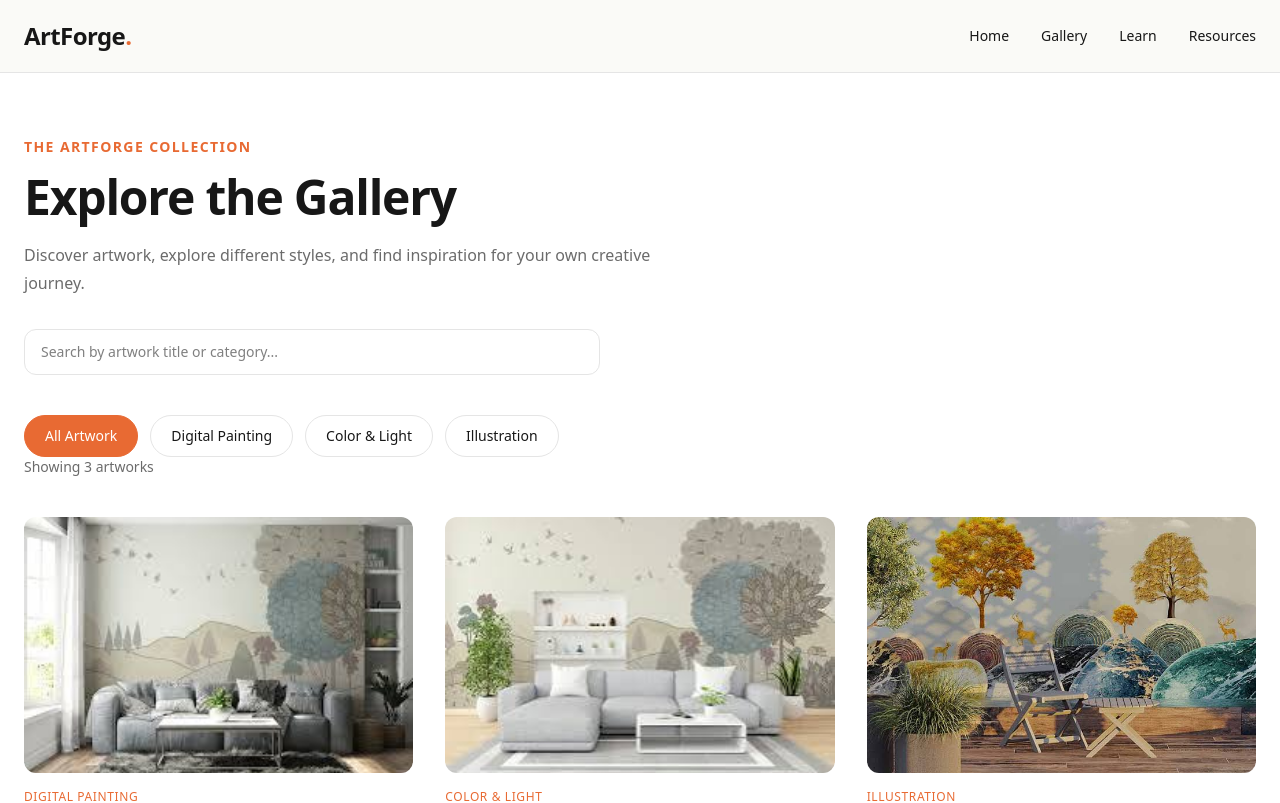
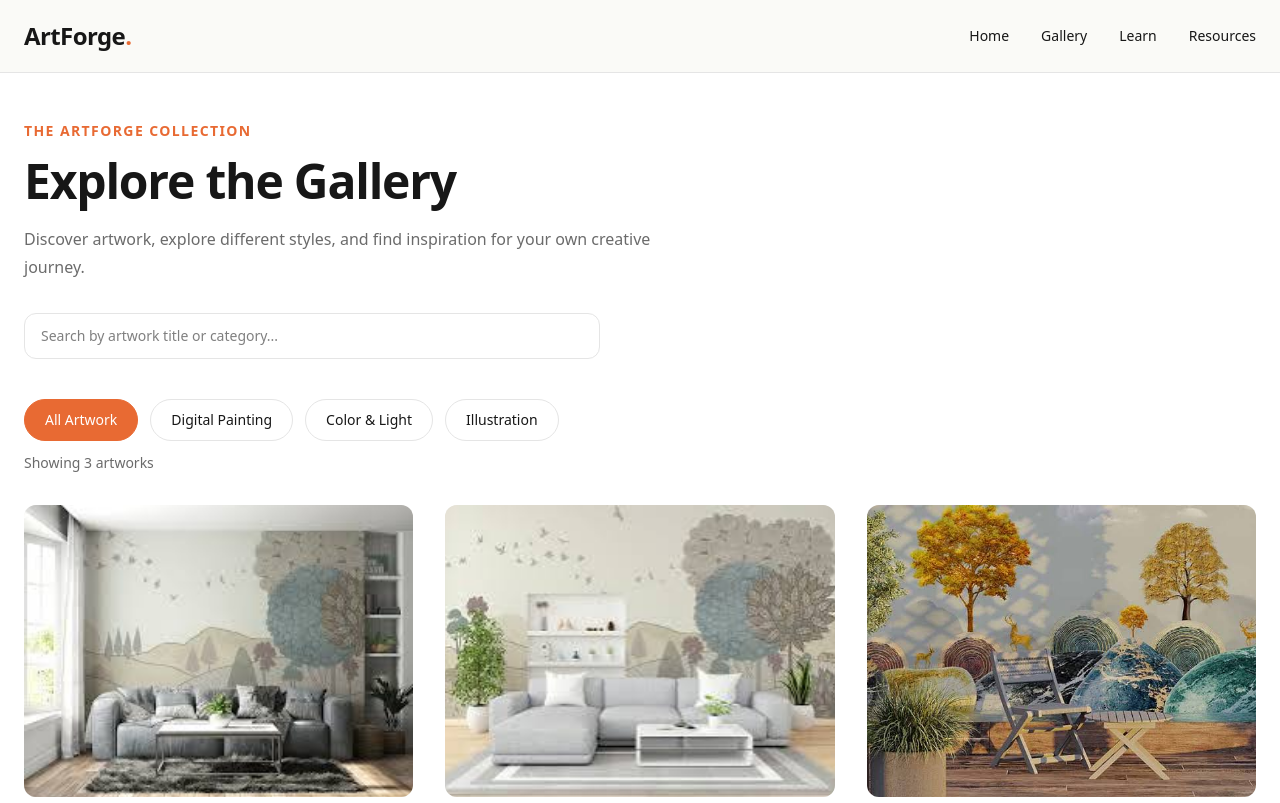
Before and after one commit to Yash-07-dev/artforge, a Next.js app: page /gallery in a window 1280 px wide. Shown: the top 803 px of the page. Built offline with nearby package versions, Linux system fonts and the light colour scheme.

Commit message:
fix the gallary layout and artwork card

```diff
--- a/app/gallery/page.js
+++ b/app/gallery/page.js
@@ -7,8 +7,6 @@ import artworks from "../../data/artworks";
 
 export default function GalleryPage() {
   const [selectedCategory, setSelectedCategory] = useState("All Artwork");
-
-  //Add line
   const [searchQuery, setSearchQuery] = useState("");
 
   const categories = [
@@ -16,13 +14,12 @@ export default function GalleryPage() {
     ...new Set(artworks.map((artwork) => artwork.category)),
   ];
 
+  const query = searchQuery.trim().toLowerCase();
 
   const filteredArtworks = artworks.filter((artwork) => {
     const matchesCategory =
       selectedCategory === "All Artwork" ||
       artwork.category === selectedCategory;
-
-  const query = searchQuery.trim().toLowerCase();
 
     const matchesSearch =
       artwork.title.toLowerCase().includes(query) ||
@@ -31,9 +28,9 @@ const filteredArtworks = artworks.filter((artwork) => {
     return matchesCategory && matchesSearch;
   });
 
-
   return (
-    <main className="mx-auto min-h-screen max-w-7xl px-6 py-16">
+    <main className="mx-auto min-h-screen w-full max-w-7xl px-6 py-12">
+      {/* Gallery heading */}
       <section>
         <p className="text-sm font-semibold uppercase tracking-widest text-[#E86A33]">
           The ArtForge Collection
@@ -49,8 +46,7 @@ const filteredArtworks = artworks.filter((artwork) => {
         </p>
       </section>
 
-
-
+      {/* Search */}
       <section className="mt-8">
         <label htmlFor="gallery-search" className="sr-only">
           Search artwork
@@ -66,8 +62,7 @@ const filteredArtworks = artworks.filter((artwork) => {
         />
       </section>
 
-
-      {/* Category filters */}
+      {/* Category filters and result count */}
       <section className="mt-10">
         <div className="flex flex-wrap gap-3">
           {categories.map((category) => (
@@ -87,28 +82,21 @@ const filteredArtworks = artworks.filter((artwork) => {
           ))}
         </div>
 
-
-<p className="mb-5 text-sm text-[#6B6B6B]" aria-live="polite">
+        <p className="mt-3 text-sm text-[#6B6B6B]" aria-live="polite">
           Showing {filteredArtworks.length}{" "}
           {filteredArtworks.length === 1 ? "artwork" : "artworks"}
         </p>
-
       </section>
 
-      {/* Filtered artwork */}
-      <section className="mt-10">
+      {/* Artwork grid */}
+      <section className="mt-8">
         {filteredArtworks.length > 0 ? (
-          <div className="grid grid-cols-1 gap-8 sm:grid-cols-2 lg:grid-cols-3">
+          <div className="grid grid-cols-1 items-start gap-8 sm:grid-cols-2 lg:grid-cols-3">
             {filteredArtworks.map((artwork) => (
               <ArtworkCard key={artwork.id} artwork={artwork} />
             ))}
           </div>
-
-
-
-
         ) : (
-
           <div className="py-16 text-center">
             <h2 className="text-xl font-semibold text-[#171717]">
               No artwork found
@@ -129,9 +117,6 @@ const filteredArtworks = artworks.filter((artwork) => {
               Clear filters
             </button>
           </div>
-
-
-
         )}
       </section>
     </main>
--- a/components/ArtworkCard.js
+++ b/components/ArtworkCard.js
@@ -4,18 +4,15 @@ import Link from "next/link";
 
 export default function ArtworkCard({ artwork }) {
   return (
-    <Link
-      href={`/artwork/${artwork.id}`}
-      className="group block"
-    >
+    <Link href={`/artwork/${artwork.id}`} className="group block">
       <article>
-        <div className="relative overflow-hidden rounded-xl bg-[#F0F0EB]">
+        <div className="relative aspect-[4/3] w-full overflow-hidden rounded-xl bg-[#F0F0EB]">
           <Image
             src={artwork.image}
             alt={artwork.title}
-            width={600}
-            height={450}
-            className="h-64 w-full object-cover transition-transform duration-300 group-hover:scale-105"
+            fill
+            sizes="(max-width: 639px) 100vw, (max-width: 1023px) 50vw, 33vw"
+            className="object-cover transition-transform duration-300 group-hover:scale-105"
           />
         </div>
 
```
Lines whose indentation alone changed are shown as unchanged.
